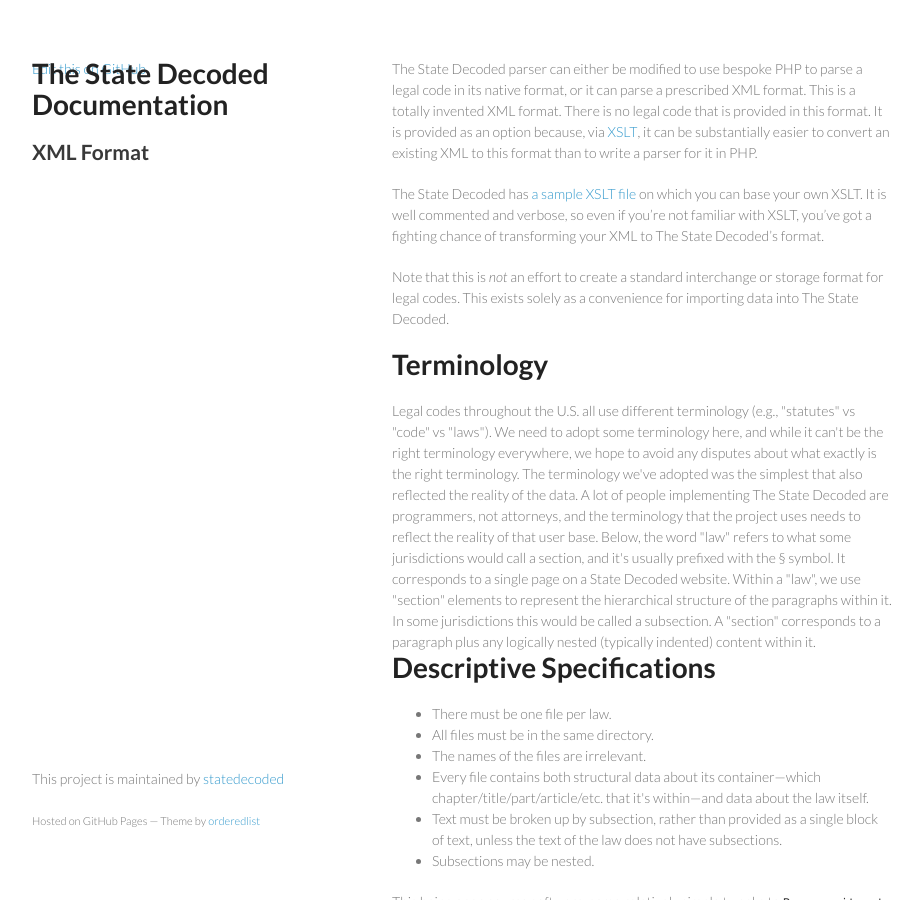
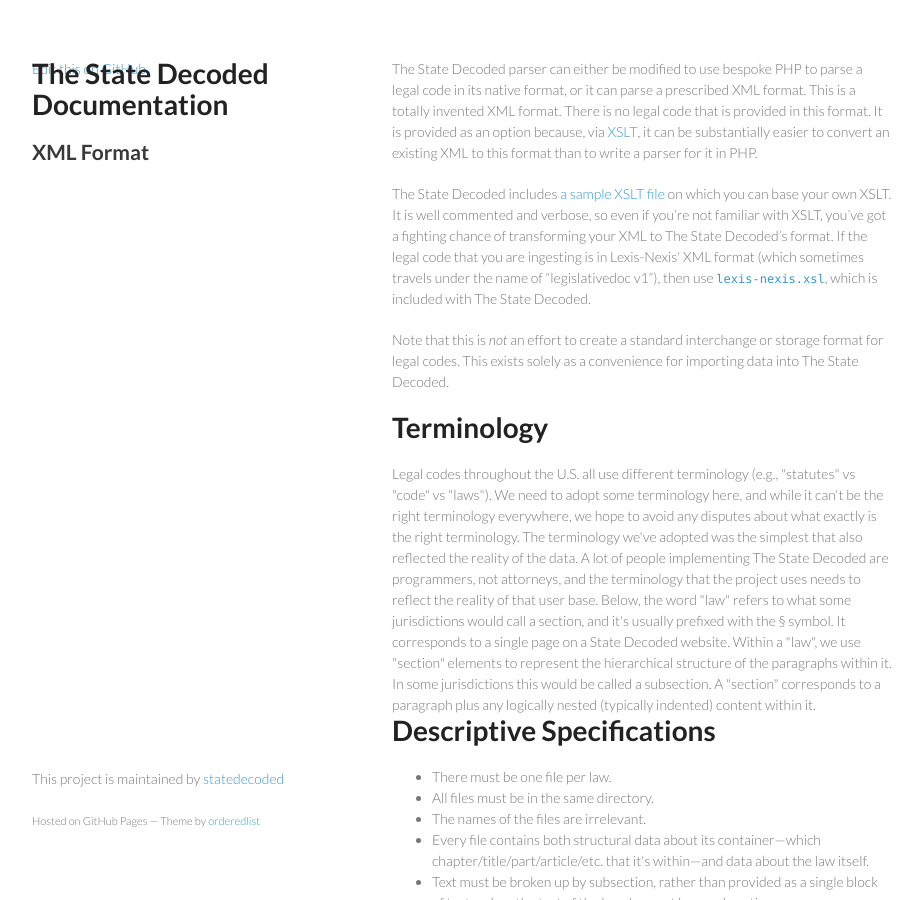
Before and after one commit to statedecoded/documentation, a Jekyll site: the page built from xml-format.html, in a window 1280 px wide and 900 px high. Shown: the whole window, without its empty margins (178-1100 px from the left). Built offline with Jekyll 4.4.1, drawn with Linux system fonts in a browser that asks for light colours.

Commit message:
Document included Lexis XSL
Closes statedecoded/statedecoded#612.

```diff
--- a/xml-format.html
+++ b/xml-format.html
@@ -5,7 +5,7 @@
 
 <p>The State Decoded parser can either be modified to use bespoke PHP to parse a legal code in its native format, or it can parse a prescribed XML format. This is a totally invented XML format. There is no legal code that is provided in this format. It is provided as an option because, via <a href="http://en.wikipedia.org/wiki/XSLT">XSLT</a>, it can be substantially easier to convert an existing XML to this format than to write a parser for it in PHP.</p>
 
-<p>The State Decoded has <a href="https://github.com/statedecoded/statedecoded/blob/master/sample.xsl">a sample XSLT file</a> on which you can base your own XSLT. It is well commented and verbose, so even if you’re not familiar with XSLT, you’ve got a fighting chance of transforming your XML to The State Decoded’s format.</p>
+<p>The State Decoded includes <a href="https://github.com/statedecoded/statedecoded/blob/master/sample.xsl">a sample XSLT file</a> on which you can base your own XSLT. It is well commented and verbose, so even if you’re not familiar with XSLT, you’ve got a fighting chance of transforming your XML to The State Decoded’s format. If the legal code that you are ingesting is in Lexis-Nexis' XML format (which sometimes travels under the name of “legislativedoc v1”), then use <code><a href="https://github.com/statedecoded/statedecoded/blob/master/lexis-nexis.xsl">lexis-nexis.xsl</a></code>, which is included with The State Decoded.</p>
 
 <p>Note that this is <em>not</em> an effort to create a standard interchange or storage format for legal codes. This exists solely as a convenience for importing data into The State Decoded.</p>
 
```
